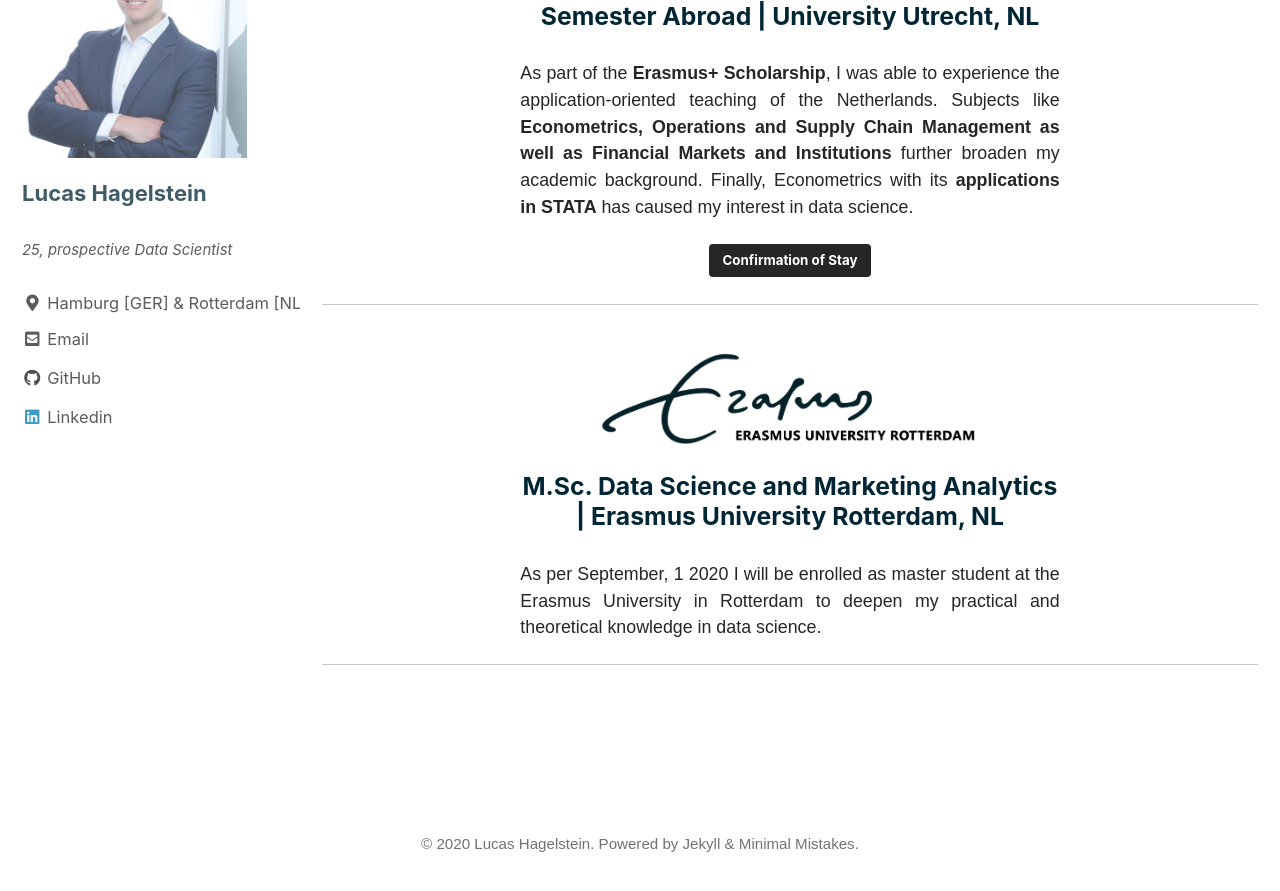
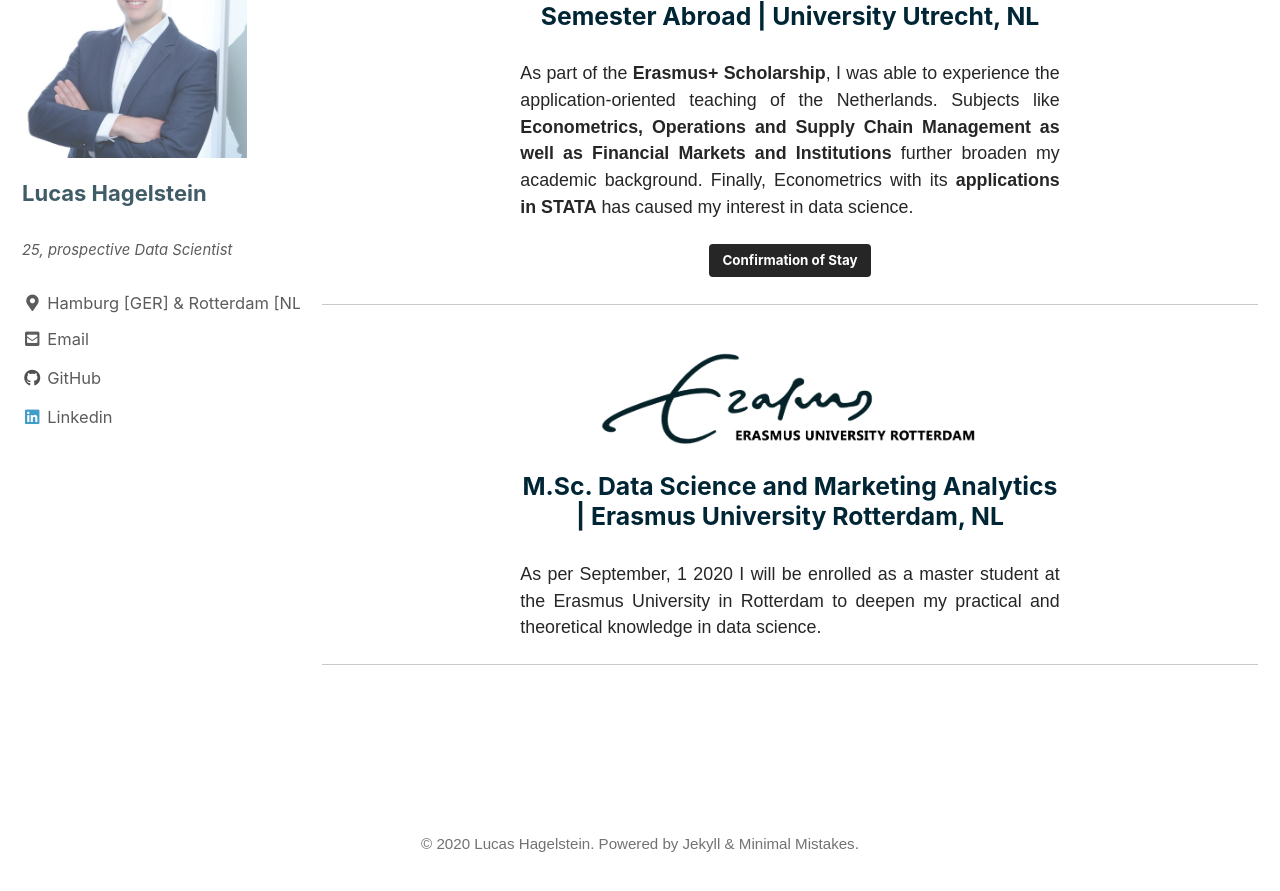
Before and after one commit to LHAGELS/LHAGELS.github.io, a Jekyll site: the page built from _pages/academics.md, in a window 1280 px wide and 900 px high, scrolled down 1041 px. Shown: the top 891 px of the window. Built offline with Jekyll 4.4.1, drawn with Linux system fonts in a browser that asks for light colours; cached includes are drawn as plain includes; nearby versions of some CDN libraries.

Commit message:
new github

```diff
--- a/_pages/academics.md
+++ b/_pages/academics.md
@@ -27,7 +27,7 @@
 feature_row3:
   - image_path: "/assets/images/eur_logo.png"
     title: "M.Sc. Data Science and Marketing Analytics | Erasmus University Rotterdam, NL"
-    text: "As per September, 1 2020 I will be enrolled as master student at the Erasmus University in Rotterdam to deepen my practical and theoretical knowledge in data science. "
+    text: "As per September, 1 2020 I will be enrolled as a master student at the Erasmus University in Rotterdam to deepen my practical and theoretical knowledge in data science. "
 ---
 &nbsp;
 {% include feature_row id="feature_row1" type="center" %}
```
